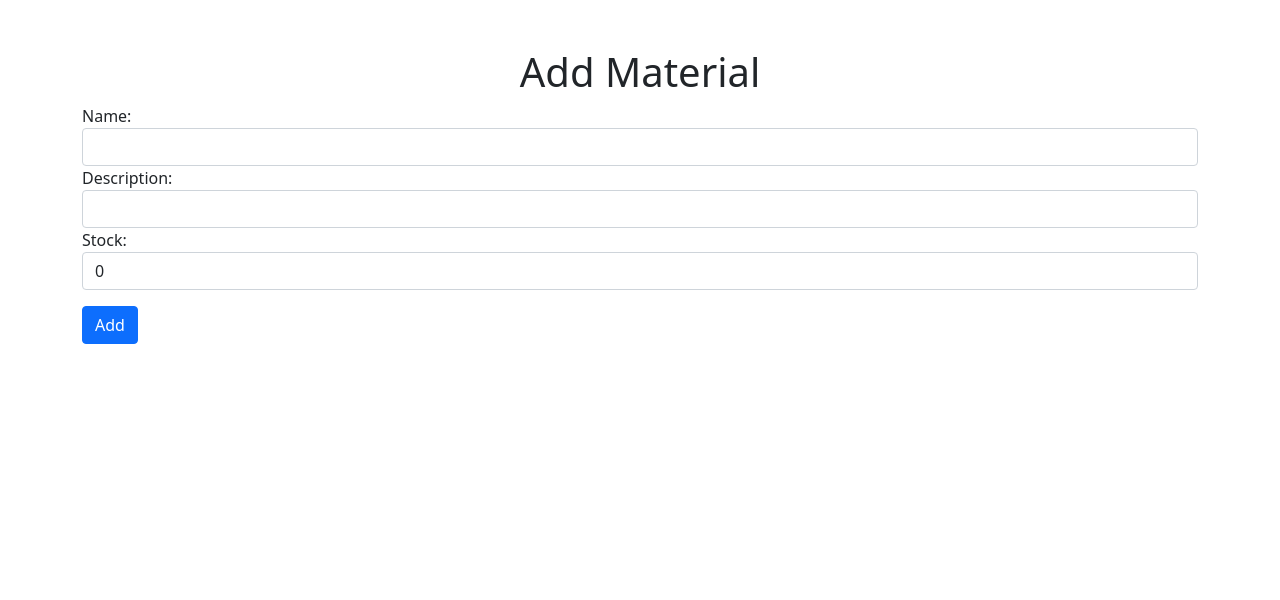
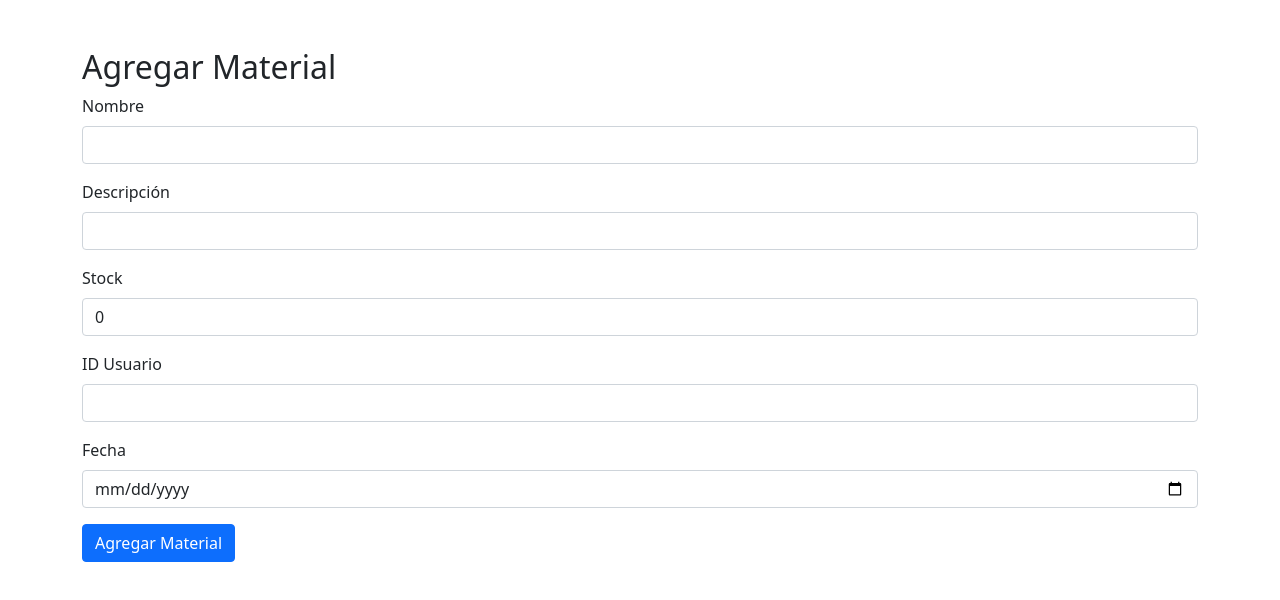
Before and after one commit to DanielCostella/Inventario-lab, a React (Create React App) app: page /add in a window 1280 px wide. Shown: the top 600 px of the page. Built offline with nearby package versions, Linux system fonts and the light colour scheme.

Commit message:
Agregar funcionalidad para añadir materiales

```diff
--- a/src/components/AddMaterial.js
+++ b/src/components/AddMaterial.js
@@ -1,3 +1,4 @@
+// src/components/AddMaterial.js
 import React, { useState } from 'react';
 import api from '../api';
 
@@ -5,50 +6,90 @@ const AddMaterial = () => {
   const [nombre, setNombre] = useState('');
   const [descripcion, setDescripcion] = useState('');
   const [stock, setStock] = useState(0);
+  const [id, setId] = useState('');
+  const [fecha, setFecha] = useState('');
 
   const handleSubmit = (e) => {
     e.preventDefault();
-    api.post('/materials', { nombre, descripcion, stock })
+
+    const newMaterial = {
+      nombre,
+      descripcion,
+      stock,
+      id,
+      fecha,
+    };
+
+    api.post('/materials', newMaterial)
       .then(response => {
-        console.log('Material added:', response.data);
+        alert('Material agregado exitosamente');
+        setNombre('');
+        setDescripcion('');
+        setStock(0);
+        setId('');
+        setFecha('');
       })
       .catch(error => {
-        console.error('Error adding material:', error);
+        console.error('Error al agregar material:', error);
+        alert('Hubo un error al agregar el material');
       });
   };
 
   return (
     <div className="container mt-5">
-      <h1 className="text-center">Add Material</h1>
+      <h2>Agregar Material</h2>
       <form onSubmit={handleSubmit}>
-        <div className="form-group">
-          <label>Name:</label>
+        <div className="mb-3">
+          <label className="form-label">Nombre</label>
           <input
             type="text"
             className="form-control"
             value={nombre}
             onChange={(e) => setNombre(e.target.value)}
+            required
           />
         </div>
-        <div className="form-group">
-          <label>Description:</label>
+        <div className="mb-3">
+          <label className="form-label">Descripción</label>
           <input
             type="text"
             className="form-control"
             value={descripcion}
             onChange={(e) => setDescripcion(e.target.value)}
+            required
           />
         </div>
-        <div className="form-group">
-          <label>Stock:</label>
+        <div className="mb-3">
+          <label className="form-label">Stock</label>
           <input
             type="number"
             className="form-control"
             value={stock}
-            onChange={(e) => setStock(parseInt(e.target.value))}
+            onChange={(e) => setStock(e.target.value)}
+            required
           />
         </div>
-        <button type="submit" className="btn btn-primary mt-3">Add</button>
+        <div className="mb-3">
+          <label className="form-label">ID Usuario</label>
+          <input
+            type="text"
+            className="form-control"
+            value={id}
+            onChange={(e) => setId(e.target.value)}
+            required
+          />
+        </div>
+        <div className="mb-3">
+          <label className="form-label">Fecha</label>
+          <input
+            type="date"
+            className="form-control"
+            value={fecha}
+            onChange={(e) => setFecha(e.target.value)}
+            required
+          />
+        </div>
+        <button type="submit" className="btn btn-primary">Agregar Material</button>
       </form>
     </div>
   );
```
